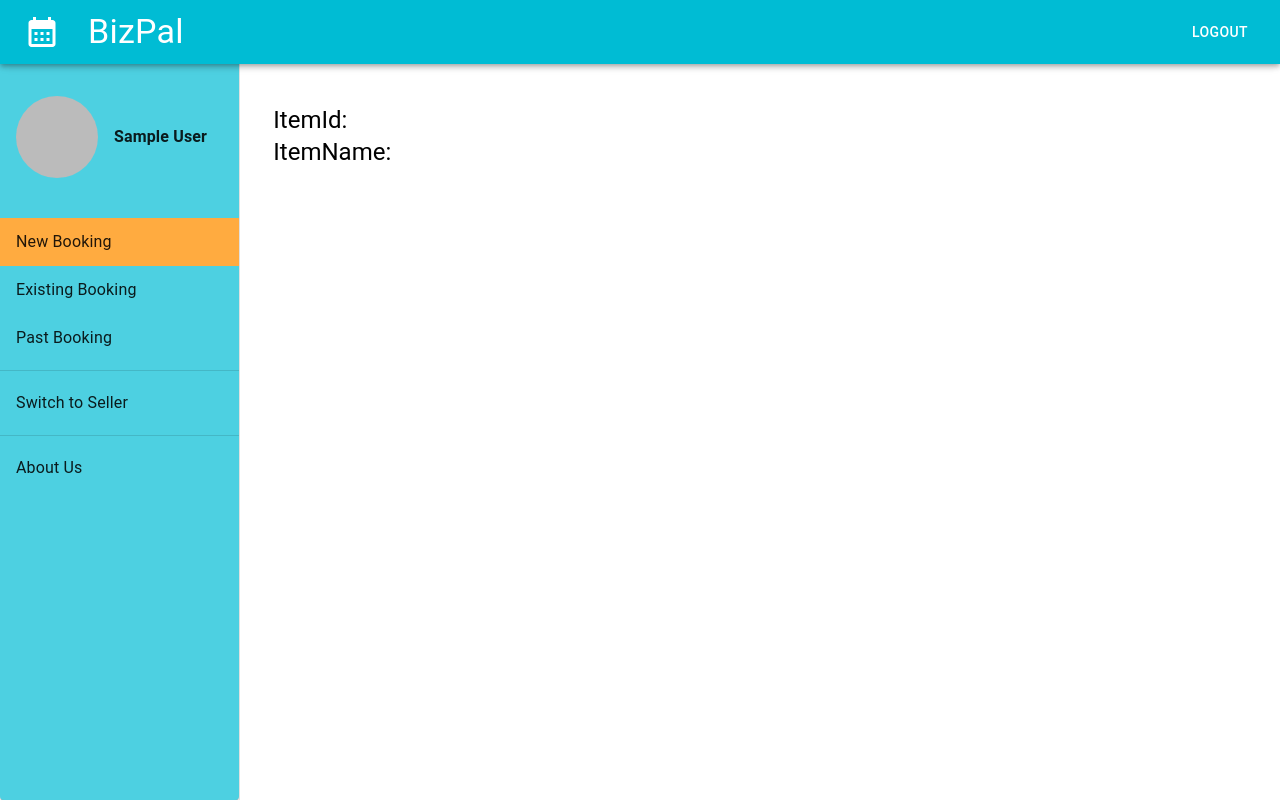
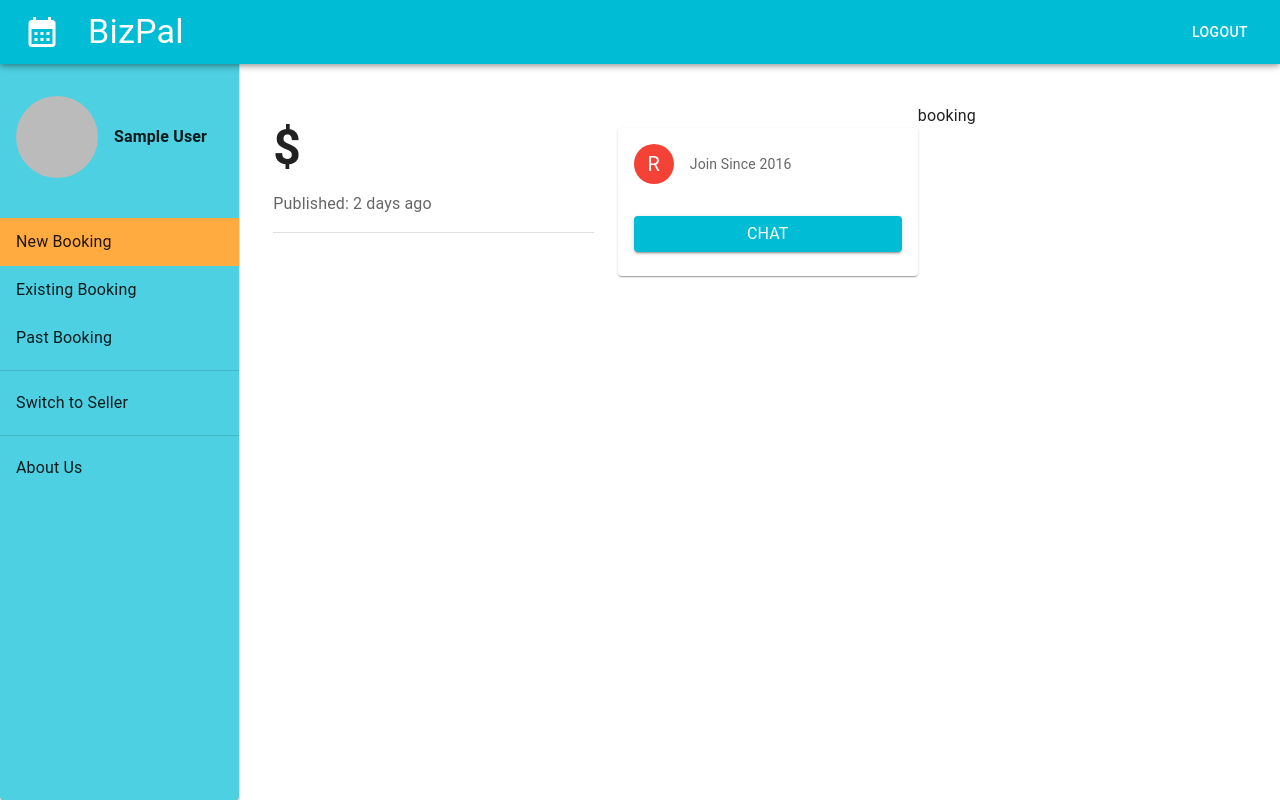
Before and after one commit to RayLate/bizpal, a Next.js app: page /marketplace/item in a window 1280 px wide. Built offline with nearby package versions, Linux system fonts and the light colour scheme; no server answers; sample sign-in values are in the browser's storage.

Commit message:
item detail page update

```diff
--- a/src/components/NewBookingComponents/AllPicks.tsx
+++ b/src/components/NewBookingComponents/AllPicks.tsx
@@ -1,5 +1,5 @@
 import Box from '@mui/material/Box';
-import { Item } from './data';
+import { Item } from '../../static/dummyItems';
 import ItemCard from './ItemCard';
 
 const AllPicks = ({ items }: { items: Item[] }) => {
--- a/src/components/NewBookingComponents/ItemCard.tsx
+++ b/src/components/NewBookingComponents/ItemCard.tsx
@@ -1,4 +1,4 @@
-import { Item } from './data';
+import { Item } from '../../static/dummyItems';
 import {
   Grid,
   Card,
@@ -55,7 +55,7 @@ const ItemCard = ({ item }: ItemCardProps) => {
             onLoad={handleImageLoad}
             onError={handleImageError}
             alt='random image'
-            image={`https://source.unsplash.com/random/300x150/?${item.category.toLowerCase()}`}
+            image={`https://source.unsplash.com/random/300x150/?${item.cate.toLowerCase()}`}
           />
           {isLoading && (
             <Skeleton
@@ -79,7 +79,7 @@ const ItemCard = ({ item }: ItemCardProps) => {
                 fontWeight={'bold'}
                 noWrap={true}
               >
-                {item.serviceName}
+                {item.itemName}
               </Typography>
               <Box
                 sx={{
@@ -89,7 +89,7 @@ const ItemCard = ({ item }: ItemCardProps) => {
               >
                 <StarIcon sx={{ fontSize: 16, color: 'gold' }} />
                 <Typography variant='overline' color='initial' pl={1}>
-                  {item.rating}
+                  {item.itemRate}
                 </Typography>
               </Box>
             </Stack>
@@ -102,7 +102,7 @@ const ItemCard = ({ item }: ItemCardProps) => {
             >
               <SmallAvatar src={''} />
               <Typography variant='body2' color='text.secondary'>
-                {item.providerName}
+                {item.bizId}
               </Typography>
             </Stack>
             <Typography variant='caption' color='grey'>
--- a/src/components/NewBookingComponents/Items.tsx
+++ b/src/components/NewBookingComponents/Items.tsx
@@ -1,5 +1,5 @@
 import { Box } from '@mui/system';
-import { Item } from './data';
+import { Item } from '../../static/dummyItems';
 import { Grid, Typography } from '@mui/material';
 import EmojiEventsIcon from '@mui/icons-material/EmojiEvents';
 import TopPicks from './TopPicks';
@@ -13,11 +13,11 @@ const Items = ({
   selectedCategory: string;
 }) => {
   const topPicks = items
-    .filter((a) => a.category === selectedCategory)
-    .sort((a, b) => b.rating - a.rating)
+    .filter((a) => a.cate === selectedCategory)
+    .sort((a, b) => b.itemRate - a.itemRate)
     .slice(0, 10);
 
-  const allItems = items.filter((a) => a.category === selectedCategory);
+  const allItems = items.filter((a) => a.cate === selectedCategory);
 
   return (
     <>
--- a/src/components/NewBookingComponents/NewBookingPage.tsx
+++ b/src/components/NewBookingComponents/NewBookingPage.tsx
@@ -1,6 +1,6 @@
 import { useState } from 'react';
 import CategoryHeader from './CategoryHeader';
-import { categories, generateItems, Item } from './data';
+import { categories, generateItems, Item } from '../../static/dummyItems';
 import Items from './Items';
 
 export const randomItems = generateItems();
--- a/src/components/NewBookingComponents/TopPicks.tsx
+++ b/src/components/NewBookingComponents/TopPicks.tsx
@@ -1,4 +1,4 @@
-import { Item } from './data';
+import { Item } from '../../static/dummyItems';
 import { Box } from '@mui/material';
 import ItemCard from './ItemCard';
 
--- a/src/components/NewBookingComponents/data.ts
+++ /dev/null
@@ -1,55 +0,0 @@
-export const categories: string[] = [
-  'Food',
-  'Beauty',
-  'Services',
-  'Fitness',
-  'Fashion',
-  'Technology',
-  'Travel',
-  'Home',
-];
-
-export interface Item {
-  id: string;
-  category: string;
-  serviceName: string;
-  providerName: string;
-  rating: number;
-  description: string;
-  publishDate: Date;
-  price: number;
-}
-
-function generateDummyItems(category: string): Item {
-  const id = (Math.floor(Math.random() * 1000000) + 1).toString();
-  const serviceName = `Dummy ${category} Item`;
-  const providerName = `Dummy ${category} Provider`;
-  const rating = Math.floor(Math.random() * 5) + 1;
-  const description = `This is a dummy ${category} item provided by ${providerName}.`;
-  const publishDate = new Date();
-  const price = Math.floor(Math.random() * 100) + 1;
-
-  return {
-    id,
-    category,
-    serviceName,
-    providerName,
-    rating,
-    description,
-    publishDate,
-    price,
-  };
-}
-
-export const generateItems = () => {
-  const dummyServices: Item[] = [];
-
-  for (let i = 0; i < 100; i++) {
-    const randomCategory =
-      categories[Math.floor(Math.random() * categories.length)];
-    const dummyService = generateDummyItems(randomCategory);
-    dummyServices.push(dummyService);
-  }
-
-  return dummyServices;
-};
--- a/src/pages/marketplace/item.tsx
+++ b/src/pages/marketplace/item.tsx
@@ -1,9 +1,23 @@
 import { useRouter } from 'next/router';
-import Typography from '@mui/material/Typography';
+import {
+  Typography,
+  Grid,
+  Box,
+  ImageList,
+  Stack,
+  Divider,
+  Card,
+  CardContent,
+  CardHeader,
+  Avatar,
+  Button,
+} from '@mui/material';
 import DashboardLayout from '@/components/DashboardComponents/DashboardLayout';
 import { useEffect, useState } from 'react';
-import { generateItems, Item } from '@/components/NewBookingComponents/data';
+import { generateItems, Item } from '@/static/dummyItems';
 import { randomItems } from '@/components/NewBookingComponents/NewBookingPage';
+import { red } from '@mui/material/colors';
+import { padding } from '@mui/system';
 
 const ItemDetailPage = () => {
   const router = useRouter();
@@ -20,12 +34,51 @@ const ItemDetailPage = () => {
   return (
     <>
       <DashboardLayout>
-        <Typography variant='h5' color='initial'>
-          ItemId: {itemid}
-        </Typography>
-        <Typography variant='h5' color='initial'>
-          ItemName: {item?.serviceName}
-        </Typography>
+        <Box sx={{ width: '100%' }}>
+          <Grid container>
+            <Grid item sm={8}>
+              <Grid container direction='row' gap={3}>
+                <Grid item sx={{ flexGrow: 1 }}>
+                  <Box>
+                    <Typography variant='h4' mb={2} color='text.secondary'>
+                      {item?.itemName}
+                    </Typography>
+                    <Typography variant='h3' fontWeight={'bold'} mb={2}>
+                      ${item?.itemPrice.toFixed(2)}
+                    </Typography>
+                    <Typography variant='body1' color='text.secondary' mb={2}>
+                      Published: {'2 days ago'}
+                    </Typography>
+                    <Divider />
+                  </Box>
+                </Grid>
+                <Grid item>
+                  <Card sx={{ width: 300, marginTop: 3 }}>
+                    <CardHeader
+                      avatar={
+                        <Avatar sx={{ bgcolor: red[500] }} aria-label='recipe'>
+                          R
+                        </Avatar>
+                      }
+                      title={item?.bizId}
+                      subheader='Join Since 2016'
+                    />
+                    <CardContent>
+                      <Button variant='contained' sx={{ width: '100%' }}>
+                        <Typography variant='body1' color='white'>
+                          Chat
+                        </Typography>
+                      </Button>
+                    </CardContent>
+                  </Card>
+                </Grid>
+              </Grid>
+            </Grid>
+            <Grid item sm={4}>
+              booking
+            </Grid>
+          </Grid>
+        </Box>
       </DashboardLayout>
     </>
   );
--- /dev/null
+++ b/src/static/dummyItems.ts
@@ -0,0 +1,63 @@
+export const categories: string[] = [
+  'Food',
+  'Beauty',
+  'Services',
+  'Fitness',
+  'Fashion',
+  'Technology',
+  'Travel',
+  'Home',
+];
+
+export interface Item {
+  id: string;
+  cate: string;
+  itemName: string;
+  bizId: string;
+  itemRate: number;
+  itemDescription: string;
+  publishDate: Date;
+  itemPrice: number;
+  amount: number;
+  itemImg: string;
+  itemBookedCount: number;
+}
+
+function generateDummyItems(cate: string): Item {
+  const id = (Math.floor(Math.random() * 1000000) + 1).toString();
+  const itemName = `Dummy ${cate} Item`;
+  const bizId = `Dummy ${cate} Provider`;
+  const itemRate = Math.floor(Math.random() * 5) + 1;
+  const itemDescription = `This is a dummy ${cate} item provided by ${bizId}.`;
+  const publishDate = new Date();
+  const itemPrice = Math.floor(Math.random() * 100) + 1;
+  const amount = 1;
+  const itemImg = '';
+  const itemBookedCount = Math.floor(Math.random() * 100) + 1;
+  return {
+    id,
+    cate,
+    itemName,
+    bizId,
+    itemRate,
+    itemDescription,
+    publishDate,
+    itemPrice,
+    amount,
+    itemImg,
+    itemBookedCount,
+  };
+}
+
+export const generateItems = () => {
+  const dummyItems: Item[] = [];
+
+  for (let i = 0; i < 100; i++) {
+    const randomCategory =
+      categories[Math.floor(Math.random() * categories.length)];
+    const dummyItem = generateDummyItems(randomCategory);
+    dummyItems.push(dummyItem);
+  }
+
+  return dummyItems;
+};
```
Also changed, not shown: src/static/createbooking.json (deleted, +0 -14 lines), src/static/createsellingitemuserid.json (deleted, +0 -14 lines), src/static/createuserinfo.json (deleted, +0 -13 lines), 1 other file (tests, documents, lock files or other folders).
